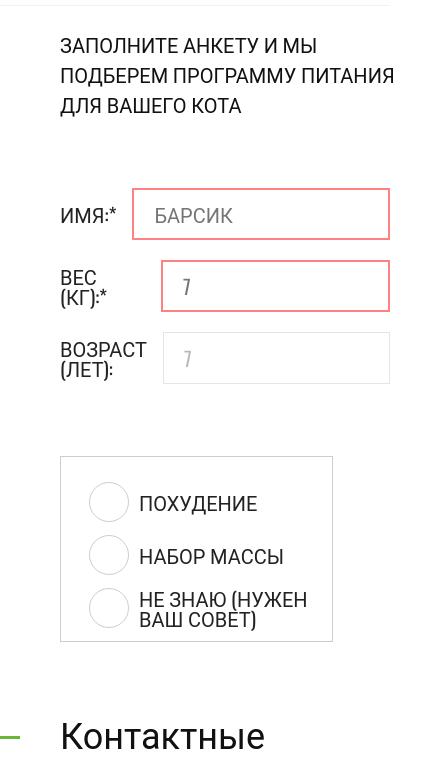
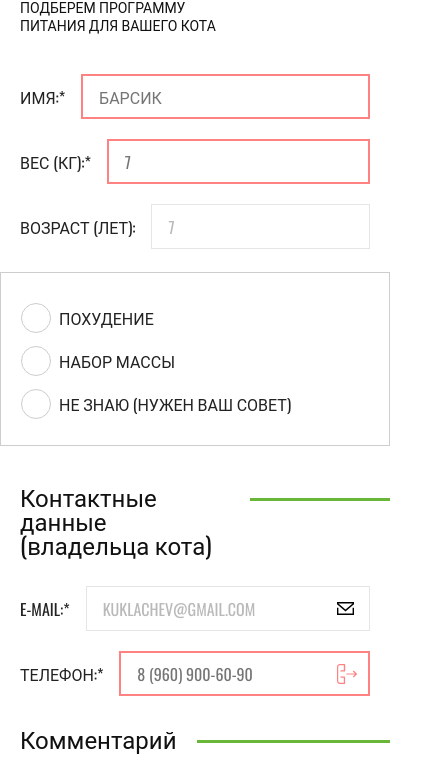
Before and after one commit to Shunskiy/cat-energy, a website: page app/form.html in a window 390 px wide. Shown: the part 206-970 px from the top of the page, 429 px wide, since content can reach past the window. Drawn offline with nearby package versions, Linux system fonts and the light colour scheme; some packages are replaced by stand-ins of ours; files that its build step writes are made by us from their sources.

Commit message:
Add mobile styles for form page

```diff
--- a/app/form.html
+++ b/app/form.html
@@ -10,7 +10,7 @@
 </head>
 
 <body>
-    <header class="header">
+    <header class="header header--form">
         <div class="header__container container">
           <div class="header__logo-container">
             <picture>
@@ -23,7 +23,7 @@
               <div class="header__toggle-button"></div>
             </div>
           </div>
-          <nav class="header__nav-bar">
+          <nav class="header__nav-bar header__nav-bar--disable">
             <a class="header__link header__link--alt" href="./index.html">Главная</a>
             <a class="header__link header__link--alt" href="./catalog.html">Каталог продукции</a>
             <a class="header__link header__link--alt header__link--active" href="./form.html">Подбор программы</a>
@@ -82,7 +82,7 @@
                     Контактные данные (владельца кота)
                 </legend>
             </div>
-            <div class="form__container container">
+            <div class="form__container form__container--contact container">
                 <ul class="form__owner-list">
                     <li class="form__owner-item form__owner-item--email">
                         <label class="form__label" for="owner-email">E-mail:*</label>
--- a/app/scss/_global.scss
+++ b/app/scss/_global.scss
@@ -47,6 +47,12 @@ body {
     padding-bottom: 11px;
 
     border-bottom: 1px solid #cdcdcd;
+  }
+}
+
+@include mobile-media {
+  .header--form {
+    margin-bottom: 31px;
   }
 }
 
@@ -356,7 +362,7 @@ body {
   }
 
   @include mobile-media {
-    padding: 39px $mobile-pad 22px $mobile-pad;
+    padding: 0 $mobile-pad 22px $mobile-pad;
     flex-direction: column;
   }
 }
@@ -380,7 +386,7 @@ body {
 
 .footer__logo {
   @include mobile-media {
-    margin: 0 auto;
+    margin: 40px auto 0 auto;
   }
 }
 
--- a/app/scss/pages/_form.scss
+++ b/app/scss/pages/_form.scss
@@ -1,5 +1,15 @@
 .form__title {
   margin-bottom: 53px;
+
+  @include mobile-media {
+    margin-bottom: 35px;
+  }
+}
+
+.form__title-wrapper {
+  @include mobile-media {
+    padding: 0;
+  }
 }
 
 .form__description {
@@ -16,6 +26,15 @@
     width: 400px;
     padding-left: 40px;
   }
+
+  @include mobile-media {
+    width: 226px;
+    padding: 0;
+    margin-bottom: 40px;
+
+    font-size: 14px;
+    line-height: 18px;
+  }
 }
 
 .form__info-wrapper {
@@ -27,6 +46,11 @@
     padding-left: 40px;
     flex-direction: column;
     justify-content: flex-start;
+  }
+
+  @include mobile-media {
+    padding-left: 0;
+    margin-bottom: 31px;
   }
 }
 
@@ -44,8 +68,12 @@
   width: 570px;
 
   @include tablet-media {
-    width: calc(100% - 37px);
+    width: 100%;
     margin-bottom: 72px;
+  }
+
+  @include mobile-media {
+    margin-bottom: 23px;
   }
 }
 
@@ -54,7 +82,7 @@
 
   height: 52px;
   flex-grow: 1;
-  padding: 17px 0px 17px 20px;
+  padding: 17px 0 17px 20px;
 
   border: 1px solid #cdcdcd;
   opacity: 0.5;
@@ -88,6 +116,16 @@
       fill: #ff8282;
     }
   }
+
+  @include mobile-media {
+    width: 100%;
+    height: 45px;
+    padding-right: 40px;
+    padding-left: 16px;
+
+    font-size: 16px;
+    line-height: 18px;
+  }
 }
 
 .form__label {
@@ -106,8 +144,8 @@
     margin-bottom: 13px;
 
     cursor: pointer;
-
-    &::before {
+  }
+  &--radio::before {
     content: "";
     display: inline-block;
     width: 40px;
@@ -119,6 +157,21 @@
     margin-right: 0.5em;
     background: no-repeat center center/50% 50%;
   }
+
+  @include tablet-media {
+    font-size: 16px;
+    line-height: 18px;
+  }
+
+  @include mobile-media {
+    white-space: nowrap;
+  }
+}
+
+@include mobile-media {
+  .form__label--radio::before {
+    width: 30px;
+    height: 30px;
   }
 }
 
@@ -131,6 +184,12 @@
 
   @include tablet-media {
     width: calc(100% - 37px);
+  }
+
+  @include mobile-media {
+    width: 100vw;
+    margin-left: calc((100% - 100vw) / 2);
+    padding: 30px 0 13px 20px;
   }
 }
 
@@ -154,12 +213,23 @@
   }
 }
 
+@include mobile-media {
+  .form__radio:checked + label::before {
+    background: $white url(../../images/slider-control.svg) no-repeat
+      center/14px 14px;
+  }
+}
+
 .form__owner-id {
   position: relative;
 
   margin-bottom: 71px;
 
   @include title-line;
+
+  @include mobile-media {
+    margin-bottom: 23px;
+  }
 }
 
 .form__section-title {
@@ -175,6 +245,15 @@
   color: #111111;
 
   background-color: $white;
+
+  @include mobile-media {
+    max-width: 250px;
+    padding: 7px 20px 0 20px;
+    margin-bottom: 30px;
+
+    font-size: 24px;
+    line-height: 24px;
+  }
 }
 
 .form__owner-list {
@@ -197,6 +276,11 @@
     width: calc(100% - 37px);
     margin-bottom: 20px;
     padding-left: 40px;
+  }
+
+  @include mobile-media {
+    width: 100%;
+    padding-left: 0;
   }
 }
 
@@ -226,6 +310,18 @@
   }
 }
 
+@include mobile-media {
+  .form__input-img--email {
+    top: 16px;
+    right: 16px;
+  }
+
+  .form__input-img--phone {
+    top: 13px;
+    right: 13px;
+  }
+}
+
 .form_comment {
   position: relative;
 
@@ -236,7 +332,7 @@
 
 .form__textarea {
   width: 100%;
-  padding: 17px 20px 0px 20px;
+  padding: 17px 40px 0 20px;
 
   font-size: 20px;
   line-height: 30px;
@@ -251,11 +347,26 @@
     width: calc(100% - 37px);
     height: 174px;
   }
+
+  @include mobile-media {
+    width: 100%;
+    height: 150px;
+    padding: 15px 13px;
+
+    font-size: 16px;
+    line-height: 18px;
+  }
 }
 
 @include tablet-media {
   .form__container--textarea {
     padding-left: 70px;
+  }
+}
+
+@include mobile-media {
+  .form__container--textarea {
+    padding-left: 20px;
   }
 }
 
@@ -273,10 +384,20 @@
   }
 }
 
+@include mobile-media {
+  .form__container--extra {
+    padding-left: $mobile-pad;
+  }
+}
+
 .form__extra-list {
   display: flex;
   justify-content: space-between;
   flex-wrap: wrap;
+
+  @include mobile-media {
+    flex-direction: column;
+  }
 }
 
 .form__extra-item {
@@ -286,10 +407,24 @@
     width: calc(50% - 30px);
     margin-bottom: 32px;
   }
+
+  @include mobile-media {
+    width: auto;
+  }
 }
 
 @include tablet-media {
+  .form__extra-item:nth-last-child(-n + 2) {
+    margin-bottom: 0;
+  }
+}
+
+@include mobile-media {
   .form__extra-item:nth-last-child(-n+2) {
+    margin-bottom: 32px;
+  }
+
+  .form__extra-item:last-child {
     margin-bottom: 0;
   }
 }
@@ -353,10 +488,32 @@
   &:active {
     opacity: 0.3;
   }
+
+  @include mobile-media {
+    font-size: 16px;
+    line-height: 18px;
+  }
+}
+
+@include mobile-media {
+  .form__label-text::before {
+    width: 30px;
+    height: 30px;
+  }
+
+  .form__label-text::after {
+    top: 7px;
+    left: 5px;
+
+    width: 21px;
+    height: 16px;
+
+    background-repeat: no-repeat;
+  }
 }
 
 .form__submit {
-  margin-bottom: 82px;
+  margin-bottom: 34px;
 }
 
 .form__container--submit {
@@ -366,6 +523,11 @@
   @include tablet-media {
     padding-left: 70px;
   }
+
+  @include mobile-media {
+    padding-left: 20px;
+    flex-direction: column;
+  }
 }
 
 .form__button {
@@ -374,6 +536,13 @@
 
   @include tablet-media {
     width: calc(50% - 30px);
+  }
+
+  @include mobile-media {
+    width: 100%;
+
+    font-size: 16px;
+    line-height: 20px;
   }
 }
 
@@ -385,4 +554,9 @@
   @include tablet-media {
     margin-left: 60px;
   }
+
+  @include mobile-media {
+    margin-top: 23px;
+    margin-left: 0;
   }
+}
```
Lines whose indentation alone changed are shown as unchanged.
